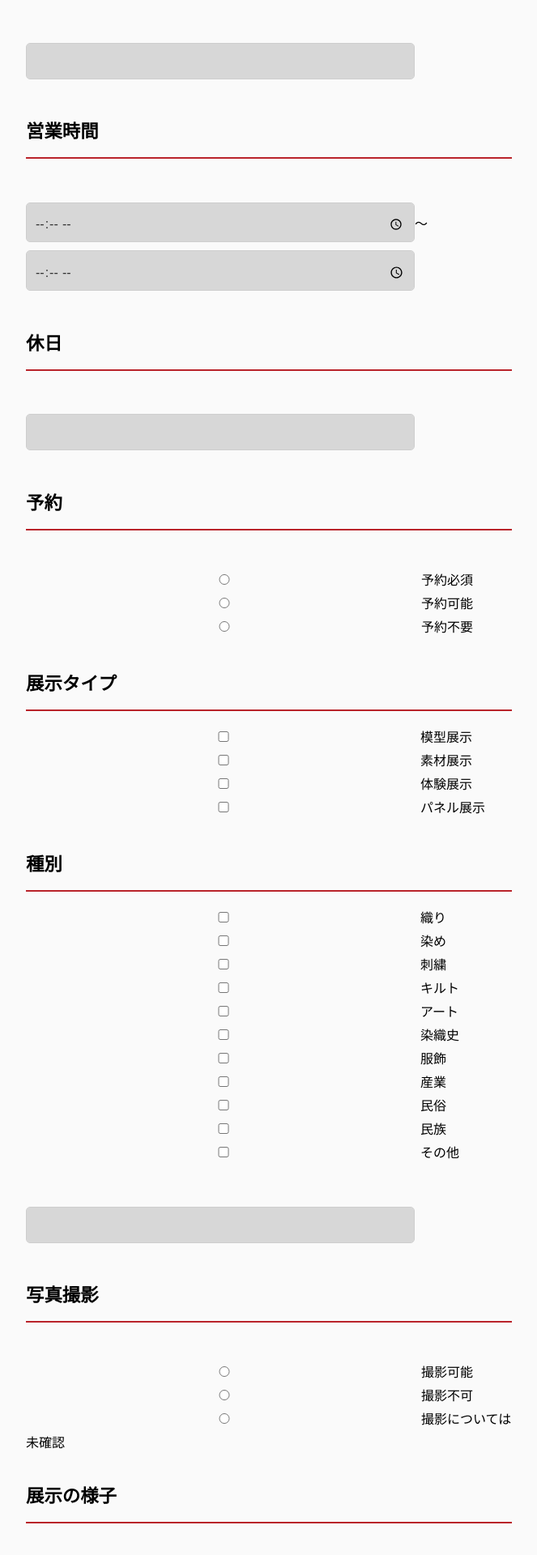
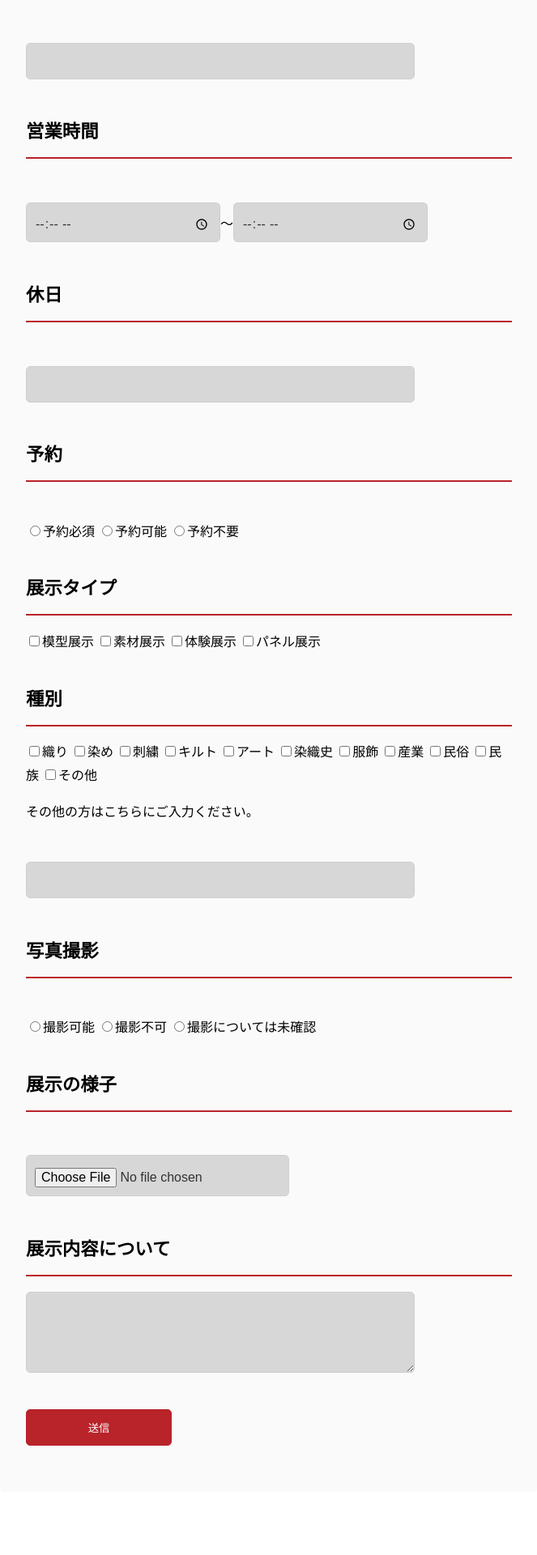
Before and after one commit to kapponazoo/kapponazoo-JTN_Permanent_exhibition_v2, a PHP site: page / in a window 1280 px wide. Shown: the part 830-2750 px from the top of the page at 81% size, without its empty margins (308-971 px from the left). After the commit the page ends 2615 px from the top, so only its background shows below. Run offline with PHP 8.4, Linux system fonts and the light colour scheme.

Commit message:
Add files via upload

```diff
--- a/index.php
+++ b/index.php
@@ -17,7 +17,7 @@
 <p class="answer"><input type="text" name="facility_name"></p>
 
 <h2>都道府県</h2>
-<select name="pref"class="answer">
+<select name="pref" class="answer">
   <option value="" selected>都道府県</option>
   <option value="北海道">北海道</option>
   <option value="青森県">青森県</option>
@@ -75,18 +75,18 @@
 <p class="answer"><input type="url" name="facility_url"></p>
 
 <h2>営業時間</h2>
-<p class="answer half"><input type="time" name="open_time">～<input type="time" name="close_time"></p>
+<p class="half"><input type="time" name="open_time">～<input type="time" name="close_time"></p>
 
 <h2>休日</h2>
 <p class="answer"><input type="text" name="closed_day"></p>
 <h2>予約</h2>
-<p class="answer">
+<p>
 <input type="radio" name="reservation" id="reservation_type01" value="予約必須">予約必須
 <input type="radio" name="reservation" id="reservation_type02" value="予約可能">予約可能
 <input type="radio" name="reservation" id="reservation_type03" value="予約不要">予約不要
 </p>
 <h2>展示タイプ</h2>
-<p class="answer">
+<p>
 <input type="hidden" name="exhibition_type01" value="0" />
 <input type="checkbox" name="exhibition_type01" value="模型展示">模型展示
 <input type="hidden" name="exhibition_type02" value="0" />
@@ -96,7 +96,7 @@
 <input type="hidden" name="exhibition_type04" value="0" />
 <input type="checkbox" name="exhibition_type04" value="パネル展示">パネル展示</p>
 <h2>種別</h2>
-<p class="answer">
+<p>
 <input type="hidden" name="category_type01" value="0" />
 <input type="checkbox" name="category_type01" value="織り">織り
 <input type="hidden" name="category_type02" value="0" />
@@ -119,10 +119,11 @@
 <input type="checkbox" name="category_type10" value="民族">民族
 <input type="hidden" name="category_type11" value="0" />
 <input type="checkbox" name="category_type11" value="その他">その他
+<p>その他の方はこちらにご入力ください。</p>
 <p class="answer"><input type="text" name="category_txt"></p>
 </p>
 <h2>写真撮影</h2>
-<p class="answer">
+<p>
 <input type="radio" name="picture" id="picture_type01" value="撮影可能">撮影可能
 <input type="radio" name="picture" id="picture_type01" value="撮影不可">撮影不可
 <input type="radio" name="picture" id="picture_type01" value="撮影については未確認">撮影については未確認
```
